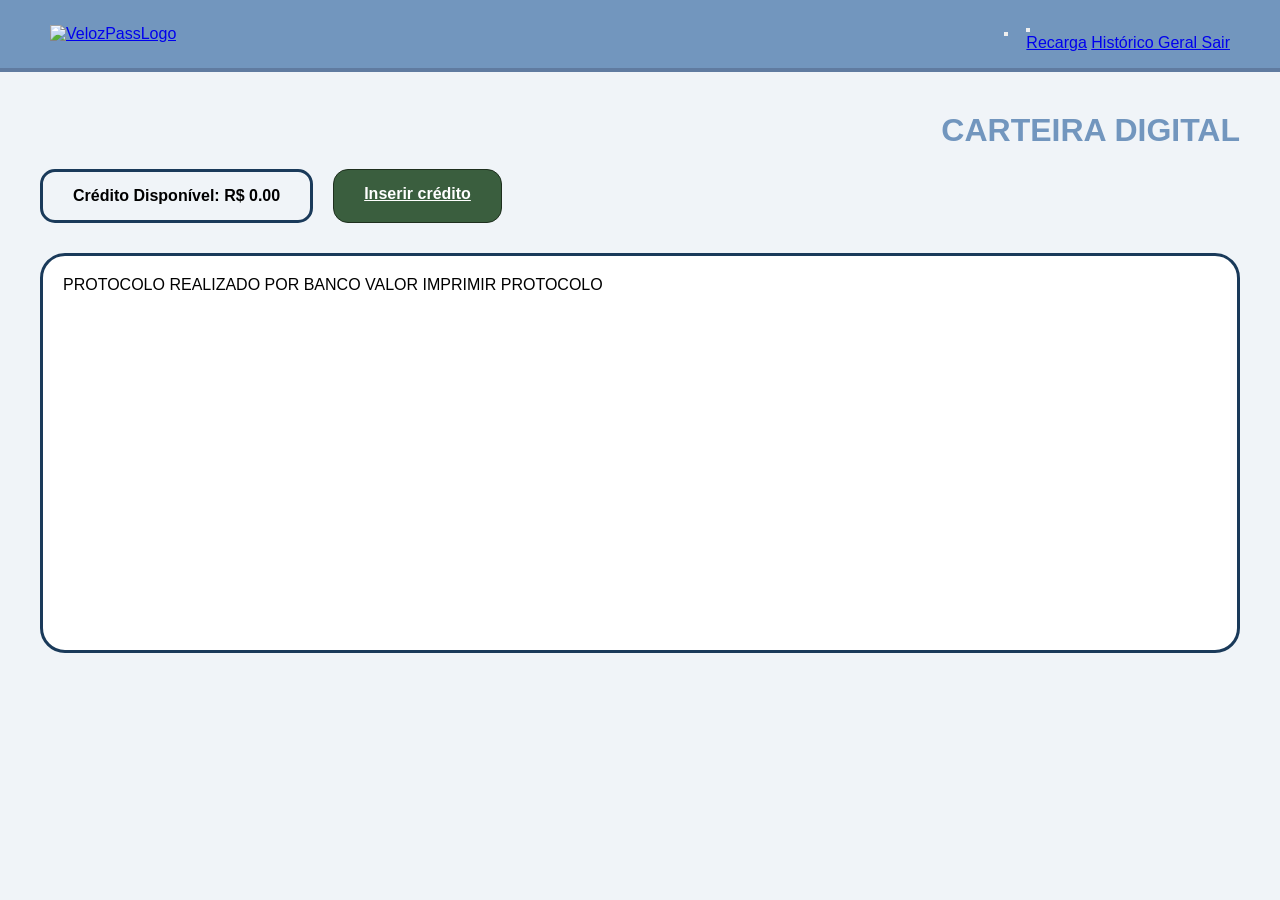
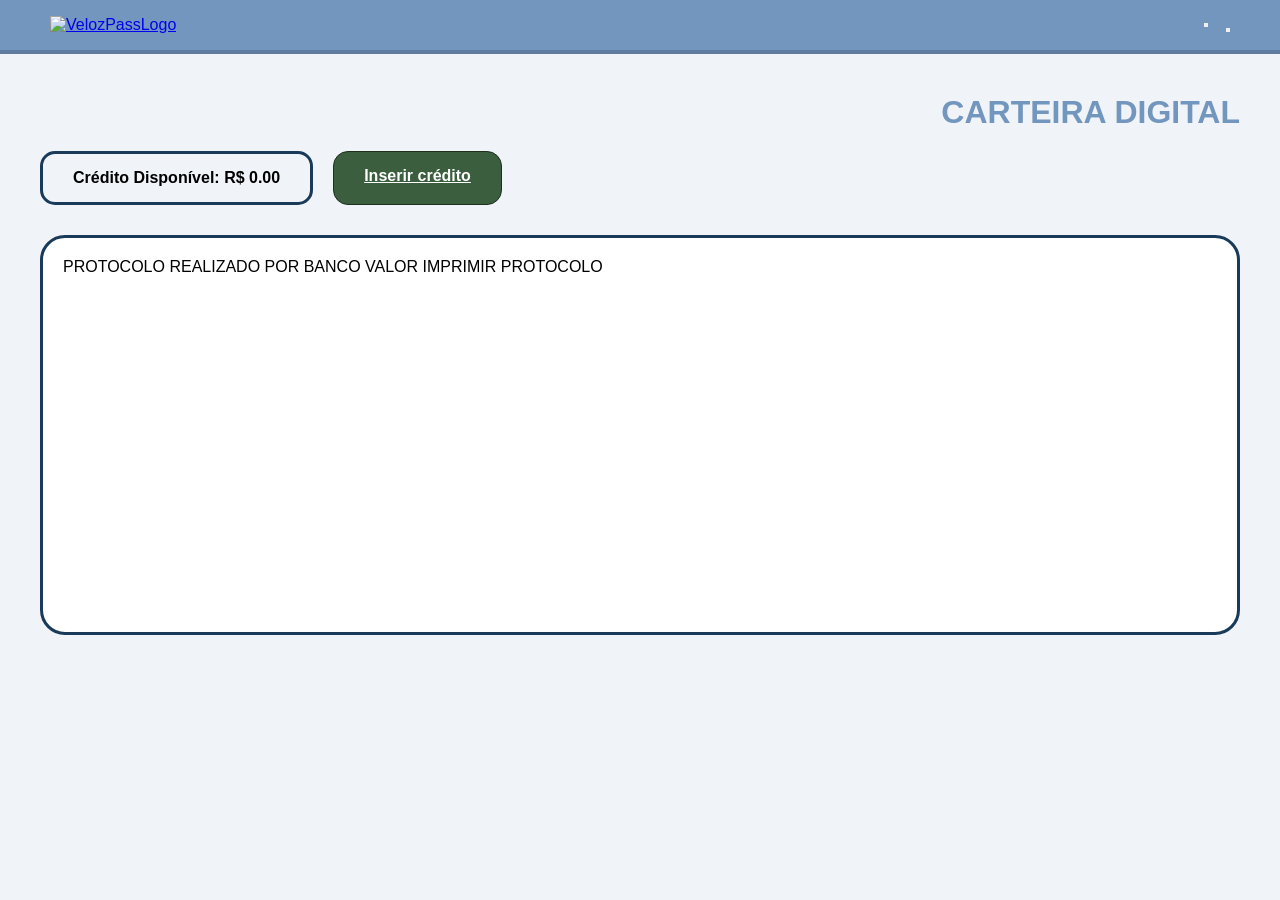

Adding notification button, adjusting codes and MINT phrases

--- a/SGDB/public/css/style4.css
+++ b/SGDB/public/css/style4.css
@@ -78,6 +78,32 @@ body {
     transform: rotate(180deg);
 }
 
+.dropdown-content {
+    position: absolute;
+    top: calc(100% + 10px);
+    right: 0;
+    min-width: 320px;
+    max-width: 90vw;
+    background: #ffffff;
+    border: 2px solid #7296be;
+    border-radius: 14px;
+    padding: 10px;
+    box-shadow: 0px 18px 40px rgba(0, 0, 0, 0.12);
+    display: none;
+    z-index: 10000;
+}
+
+.dropdown-content.show {
+    display: block;
+}
+
+.lista-avisos {
+    font-size: 0.95rem;
+    color: #2c3e50;
+    padding: 8px 10px;
+    text-align: center;
+}
+
 /* Modo Escuro */
 body,
 div,
@@ -115,6 +141,15 @@ span {
 .dark-mode .header-link:hover {
     background-color: rgba(255, 255, 255, 0.15);
     color: #ffffff;
+}
+
+.dark-mode .dropdown-content {
+    background: #0b121a;
+    border-color: rgb(139, 172, 209);
+}
+
+.dark-mode .lista-avisos {
+    color: rgb(150, 206, 255);
 }
 
 .dark-mode .filtro-select {
